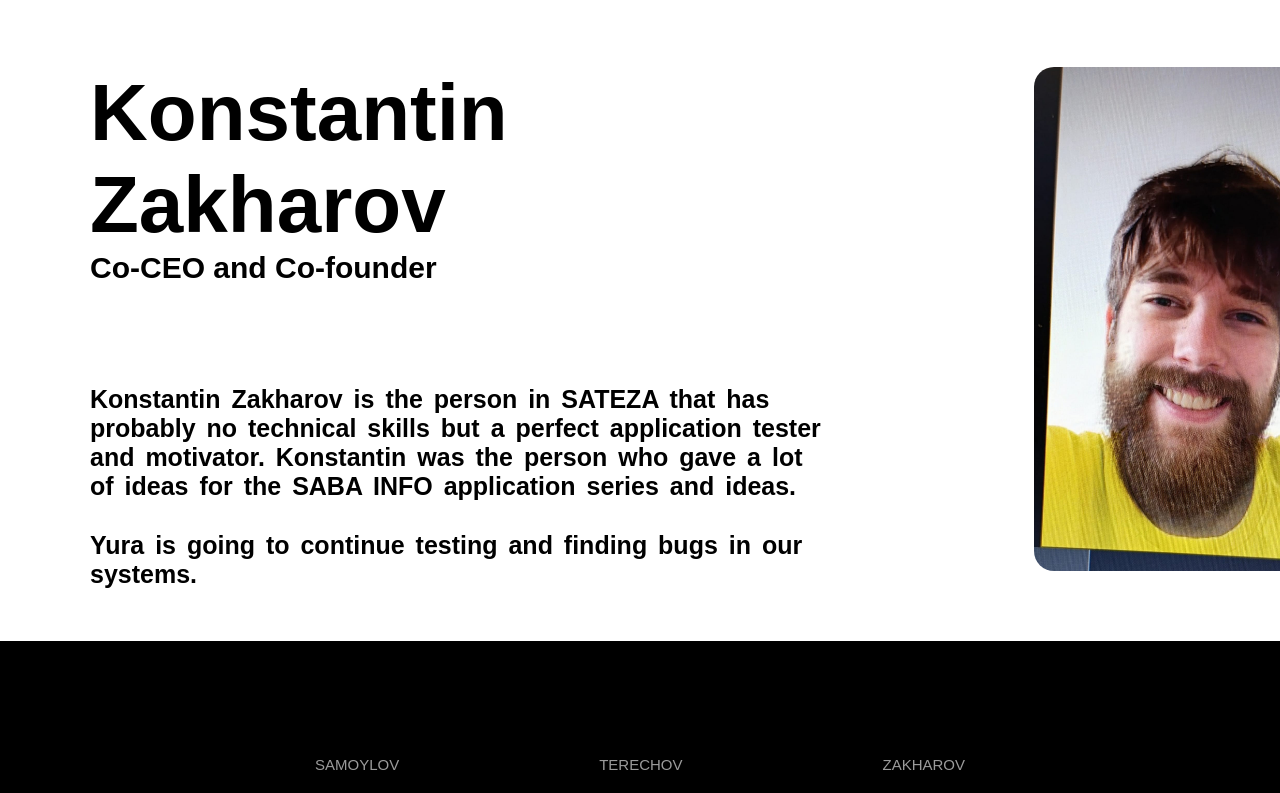
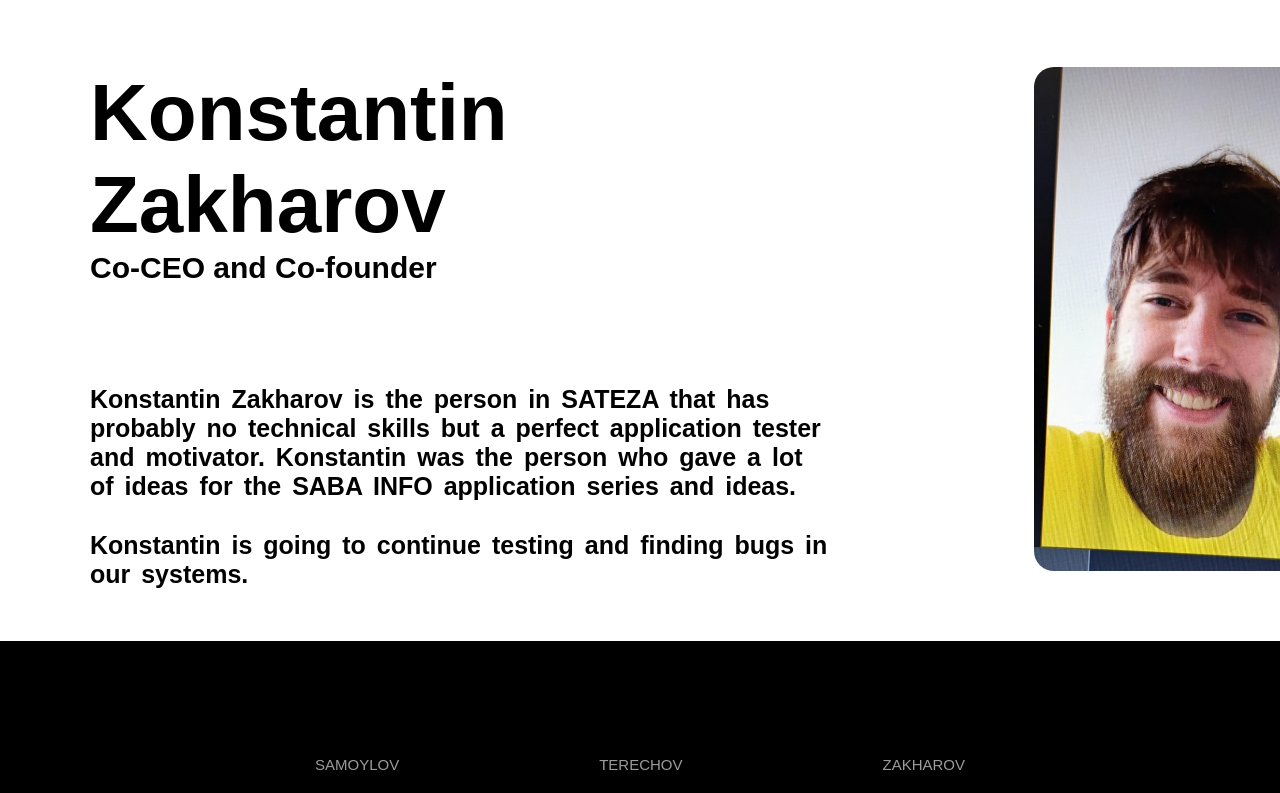
Before and after one commit to AndriySamoylov/SATEZA_WEB, a plain HTML site: page AUS.html in a window 1280 px wide. Shown: the part 3406-4199 px from the top of the page. Drawn offline with Linux system fonts and the light colour scheme.

Commit message:
Update AUS.html

```diff
--- a/AUS.html
+++ b/AUS.html
@@ -194,7 +194,7 @@
                         <p style="font-size: 25px; margin-left: 250px; margin-top: 100px; font-weight: bolder; word-spacing: 4px;">Konstantin Zakharov is the person in SATEZA that has probably no technical skills but a perfect application tester and motivator.
                             Konstantin was the person who gave a lot of ideas for the SABA INFO application series and ideas.
                         </p>
-                        <p style="font-size: 25px; margin-left: 250px; margin-top: 30px; font-weight: bolder; word-spacing: 4px;">Yura is going to continue testing and finding bugs in our systems.</p>
+                        <p style="font-size: 25px; margin-left: 250px; margin-top: 30px; font-weight: bolder; word-spacing: 4px;">Konstantin is going to continue testing and finding bugs in our systems.</p>
                     </div>
                 <img src="YURA.jpg" class="YURA">
                 </div>
```
